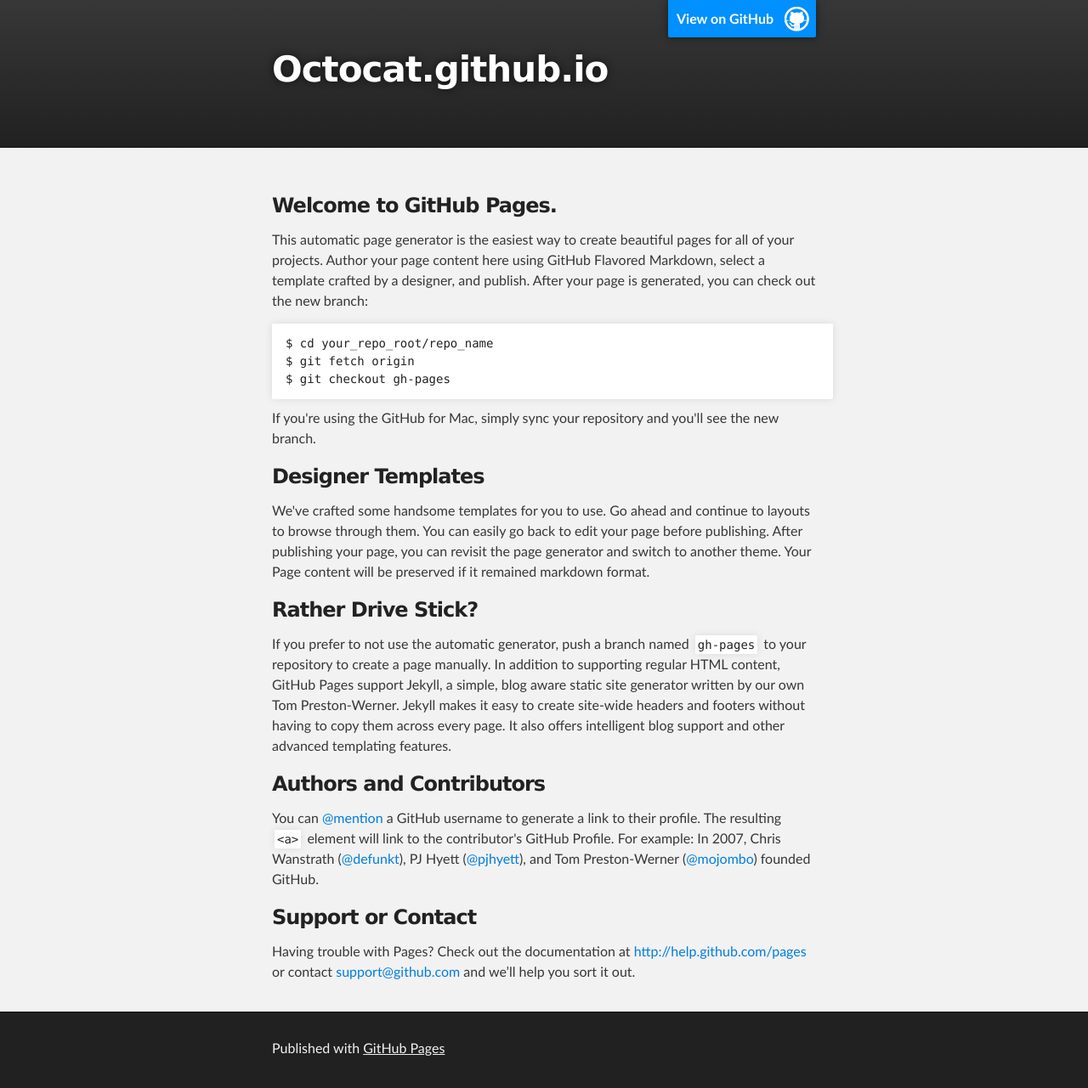
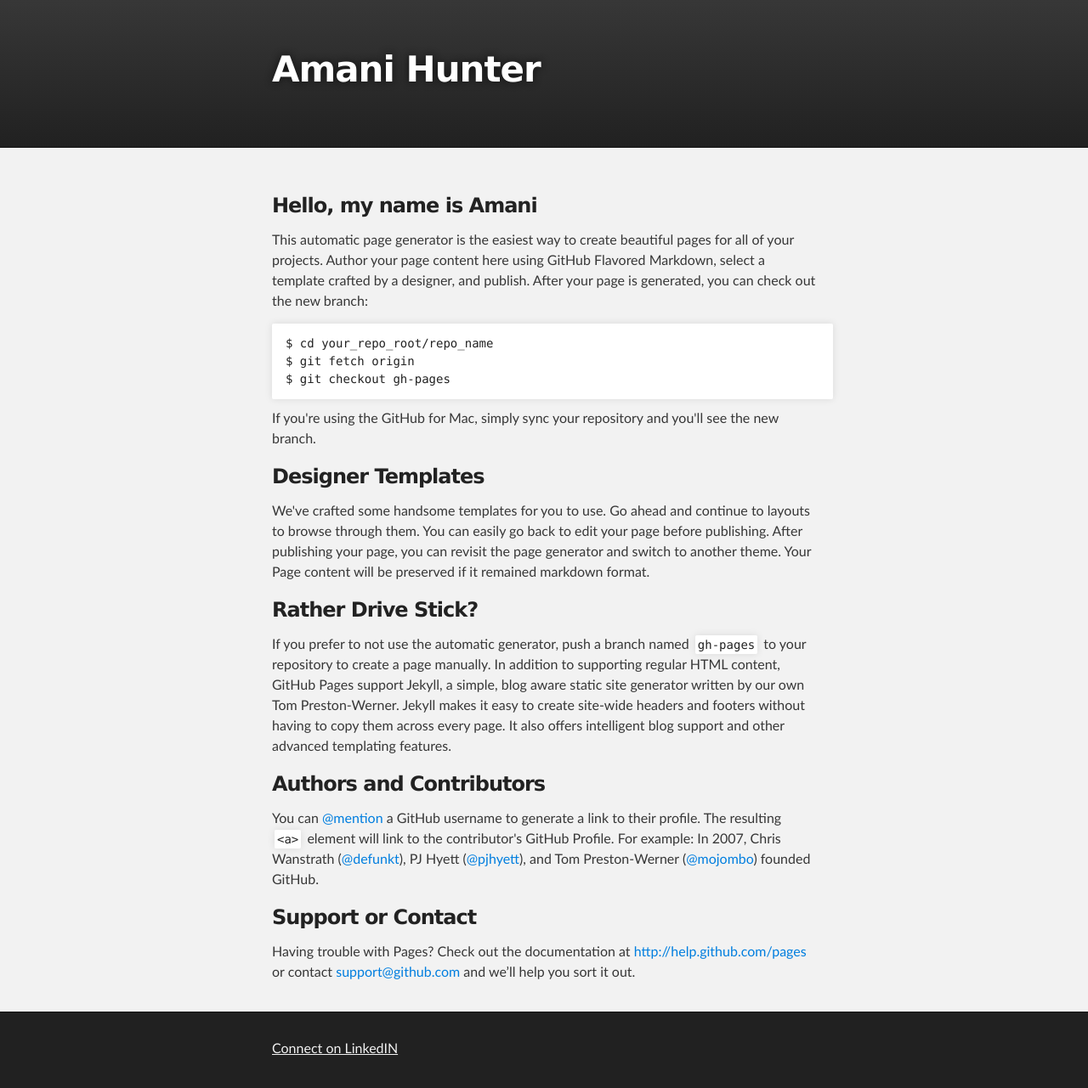
Before and after one commit to AmaniHunter/AmaniHunter.github.io, a plain HTML site: page index.html in a window 1280 px wide. Shown: the whole page at 85% size. Drawn offline with Linux system fonts and the light colour scheme.

Commit message:
Update index.html

```diff
--- a/index.html
+++ b/index.html
@@ -4,7 +4,7 @@
   <head>
     <meta charset='utf-8'>
     <meta http-equiv="X-UA-Compatible" content="chrome=1">
-    <meta name="description" content="Octocat.github.io : ">
+    <meta name="description" content="Amani Hunter">
 
     <link rel="stylesheet" type="text/css" media="screen" href="stylesheets/stylesheet.css">
 
@@ -16,9 +16,7 @@
     <!-- HEADER -->
     <div id="header_wrap" class="outer">
         <header class="inner">
-          <a id="forkme_banner" href="https://github.com/octocat">View on GitHub</a>
-
-          <h1 id="project_title">Octocat.github.io</h1>
+          <h1 id="project_title">Amani Hunter</h1>
           <h2 id="project_tagline"></h2>
 
         </header>
@@ -28,7 +26,7 @@
     <div id="main_content_wrap" class="outer">
       <section id="main_content" class="inner">
         <h3>
-<a id="welcome-to-github-pages" class="anchor" href="#welcome-to-github-pages" aria-hidden="true"><span class="octicon octicon-link"></span></a>Welcome to GitHub Pages.</h3>
+<a id="welcome-to-github-pages" class="anchor" href="#welcome-to-github-pages" aria-hidden="true"><span class="octicon octicon-link"></span></a>Hello, my name is Amani</h3>
 
 <p>This automatic page generator is the easiest way to create beautiful pages for all of your projects. Author your page content here using GitHub Flavored Markdown, select a template crafted by a designer, and publish. After your page is generated, you can check out the new branch:</p>
 
@@ -64,7 +62,7 @@
     <!-- FOOTER  -->
     <div id="footer_wrap" class="outer">
       <footer class="inner">
-        <p>Published with <a href="https://pages.github.com">GitHub Pages</a></p>
+        <p><a href="https://pages.github.com">Connect on LinkedIN</a></p>
       </footer>
     </div>
 
```
